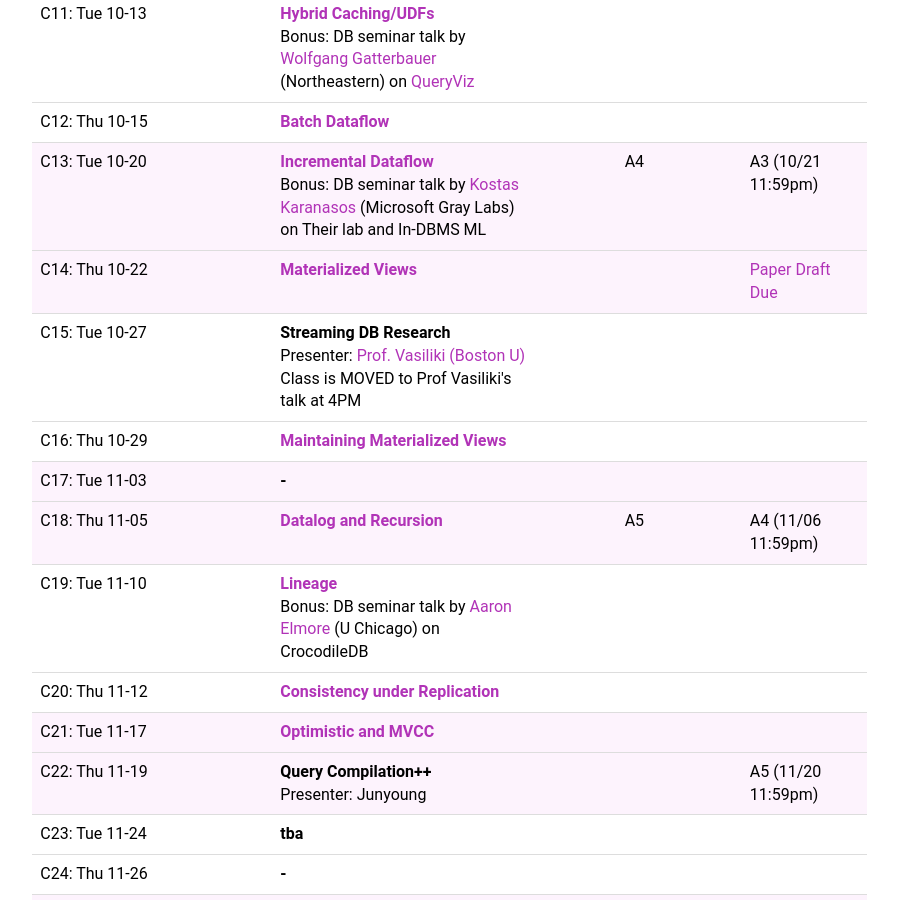
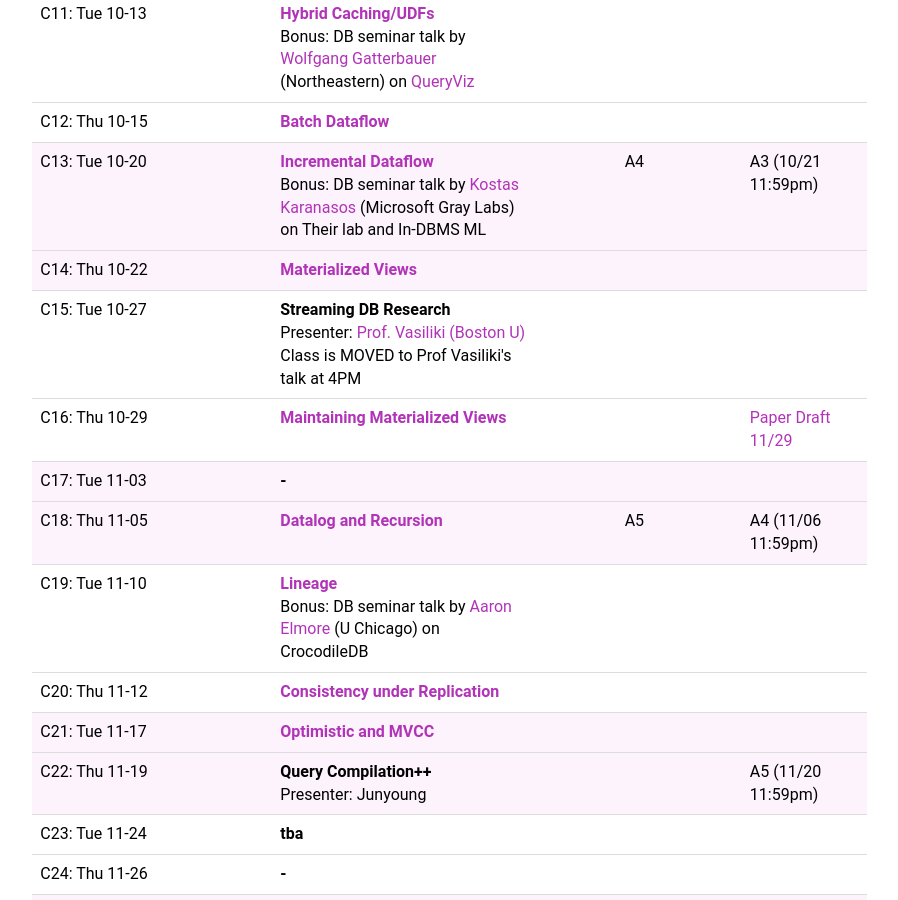
Before and after one commit to w6113/website_fall2020, a Jekyll site: the page built from index.md, in a window 1280 px wide and 900 px high, scrolled down 1494 px. Shown: the whole window, without its empty margins (292-1190 px from the left). Built offline with Jekyll 4.4.1, drawn with Linux system fonts in a browser that asks for light colours.

Commit message:
updated website

```diff
--- a/_data/schedule.csv
+++ b/_data/schedule.csv
@@ -12,9 +12,9 @@ white,Thu 10-01,Column Stores,colstore,,,A3,"A2 (10/4 11:59pm)<br/><a href=""./p
 white,Tue 10-13,Hybrid Caching/UDFs,udfs,"Bonus: DB seminar talk by <a href=""https://gatterbauer.name"">Wolfgang Gatterbauer</a> (Northeastern) on <a href=""https://queryvis.com/"">QueryViz</a>",,,
 white,Thu 10-15,Batch Dataflow,dataflow1,,,,
 #fdf3fd,Tue 10-20,Incremental Dataflow,naiad,"Bonus: DB seminar talk by <a href=""https://www.microsoft.com/en-us/research/people/kokarana/"">Kostas Karanasos</a> (Microsoft Gray Labs) on Their lab and In-DBMS ML",,A4,A3  (10/21 11:59pm)
-#fdf3fd,Thu 10-22,Materialized Views,matviews,,,,"<a href=""./midpoint"">Paper Draft Due</a>"
+#fdf3fd,Thu 10-22,Materialized Views,matviews,,,,
 white,Tue 10-27,Streaming DB Research,,Class is MOVED to Prof Vasiliki's talk at 4PM,"<a href=""https://cs-people.bu.edu/vkalavri/"">Prof. Vasiliki (Boston U)</a>",,
-white,Thu 10-29,Maintaining Materialized Views,incmatviews,,,,
+white,Thu 10-29,Maintaining Materialized Views,incmatviews,,,,"<a href=""./projects#draft"">Paper Draft 11/29</a>"
 #fdf3fd,Tue 11-03,-,,,,,
 #fdf3fd,Thu 11-05,Datalog and Recursion,datalog,,,A5,A4 (11/06 11:59pm)
 white,Tue 11-10,Lineage,lineage,"Bonus: DB seminar talk by <a href=""http://people.cs.uchicago.edu/~aelmore/"">Aaron Elmore</a> (U Chicago) on CrocodileDB",,,
```
Also changed, not shown: projects.md (+1 -1 lines).
